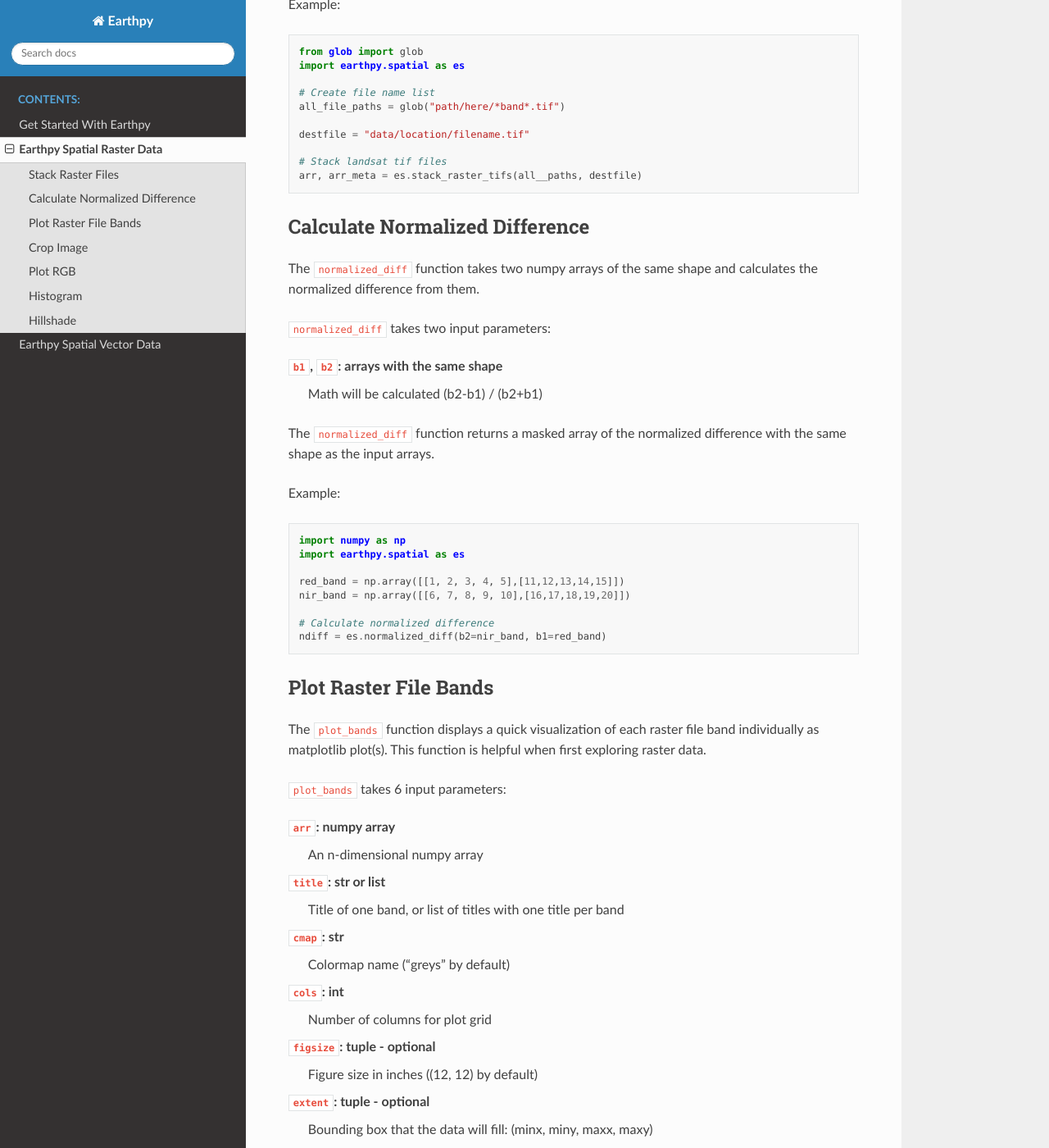
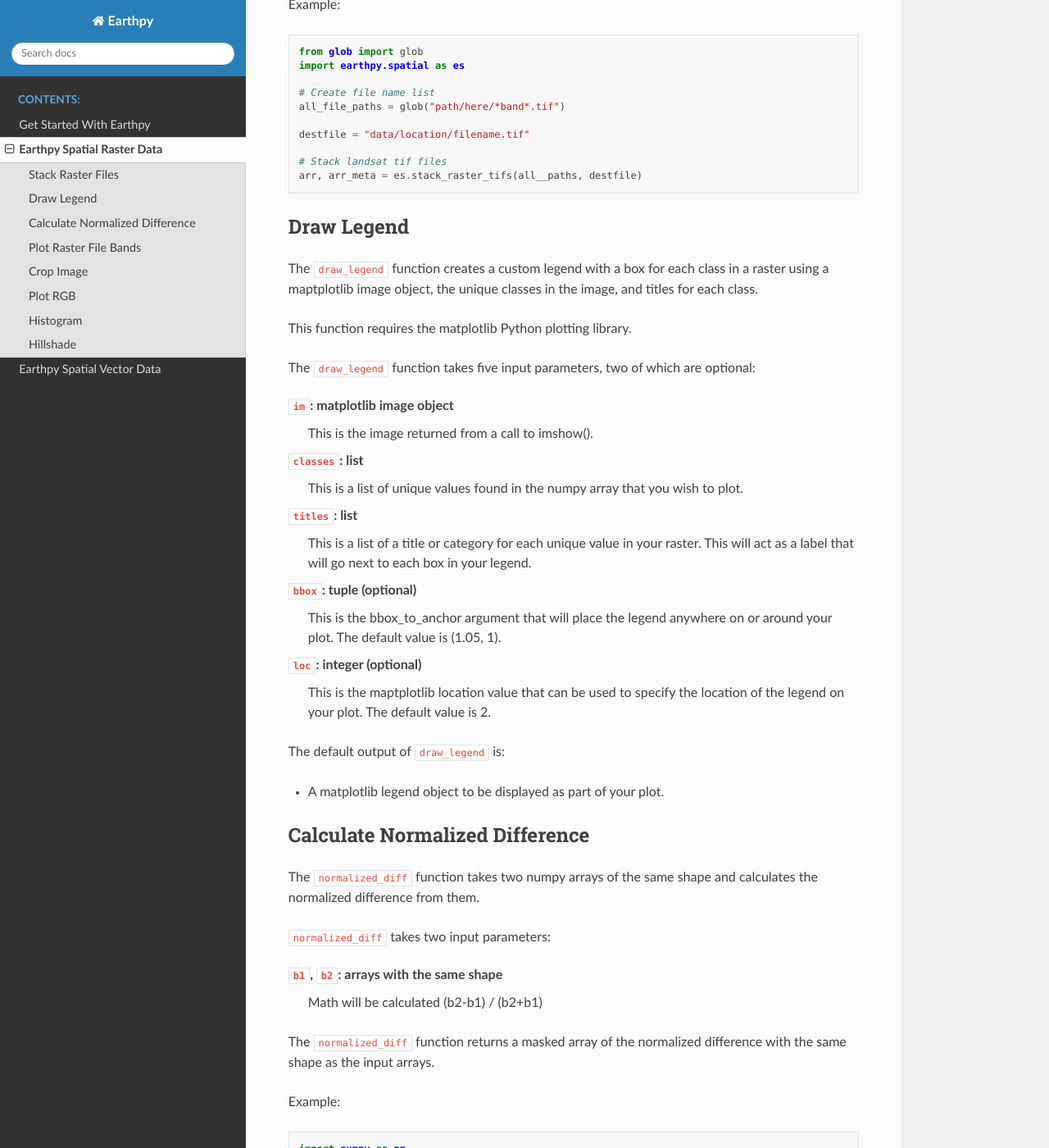
Before and after one commit to earthlab/earthpy, a Sphinx documentation site: the page built from docs/spatial-raster.rst, in a window 1280 px wide and 1400 px high, scrolled down 1043 px. Shown: the whole window at 82% size. Built offline with Sphinx 7.4.7 and the Read the Docs theme 2.0.0, drawn with Linux system fonts in a browser that asks for light colours; some of the changed text lies outside the part shown.

Commit message:
Add .rst file documentation for the draw_legend function and fix two misspellings in spatial.py (#79)
* Updated spatial-raster.rst to include help documentation for the draw_legend function and also fixed two misspellings in spatial.py

* Removed unnecessary tildas from title block.

```diff
--- a/docs/spatial-raster.rst
+++ b/docs/spatial-raster.rst
@@ -53,6 +53,31 @@ Example:
     # Stack landsat tif files
     arr, arr_meta = es.stack_raster_tifs(all__paths, destfile)
 
+
+Draw Legend
+~~~~~~~~~~~
+
+The ``draw_legend`` function creates a custom legend with a box for each class in a raster using a maptplotlib image object, the unique classes in the image, and titles for each class.
+
+This function requires the matplotlib Python plotting library.
+
+The ``draw_legend`` function takes five input parameters, two of which are optional:
+
+``im``: matplotlib image object
+      This is the image returned from a call to imshow().
+``classes``: list
+      This is a list of unique values found in the numpy array that you wish to plot.
+``titles``: list
+      This is a list of a title or category for each unique value in your raster. This will act as a label that will go next to each box in your legend.
+``bbox``: tuple (optional)
+      This is the bbox_to_anchor argument that will place the legend anywhere on or around your plot.  The default value is (1.05, 1).
+``loc``: integer (optional)
+      This is the maptplotlib location value that can be used to specify the location of the legend on your plot. The default value is 2.
+
+
+The default output of ``draw_legend`` is:
+
+* A matplotlib legend object to be displayed as part of your plot.
 
 Calculate Normalized Difference
 ~~~~~~~~~~~~~~~~~~~~~~~~~~~~~~~
@@ -192,14 +217,35 @@ The ``plot_rgb`` function takes a 3 dimensional numpy array that contains image
 The ``plot_rgb`` function returns the following:
 
 ``fig, ax``: figure object, axes object
-      The figure and axes object associated with the 3 band image.  If the ax keyword is specified, the figure return will be None.
+      The figure and axes object associated with the 3 band image.  If the ax keyword is specified,
+      the figure return will be None.
 
 Example:
 
 .. code-block:: python
 
-    import matplotlib as plt
+    import matplotlib.pyplot as plt
     import earthpy.spatial as es
+
+    # Create list of category names for legend labels
+    category_names = ["Extreme",
+                      "Very High",
+                      "Moderate",
+                      "Low",
+                      "Very Low"]
+
+   # Create list of values from the numpy array
+   values = np.unique(example_raster.ravel())
+
+    # Plot the data with earthpy custom legend
+    fig, ax = plt.subplots(figsize=(10, 8))
+    im = ax.imshow(example_raster,
+                   cmap=PiYG,
+                   extent=example_extent)
+
+    es.draw_legend(im,
+                   classes=values,
+                   titles=category_names)
 
     fig, ax1 = plt.subplots(figsize=(12, 6))
     es.plot_rgb(naip_image,
```
Also changed, not shown: 1 other file.
